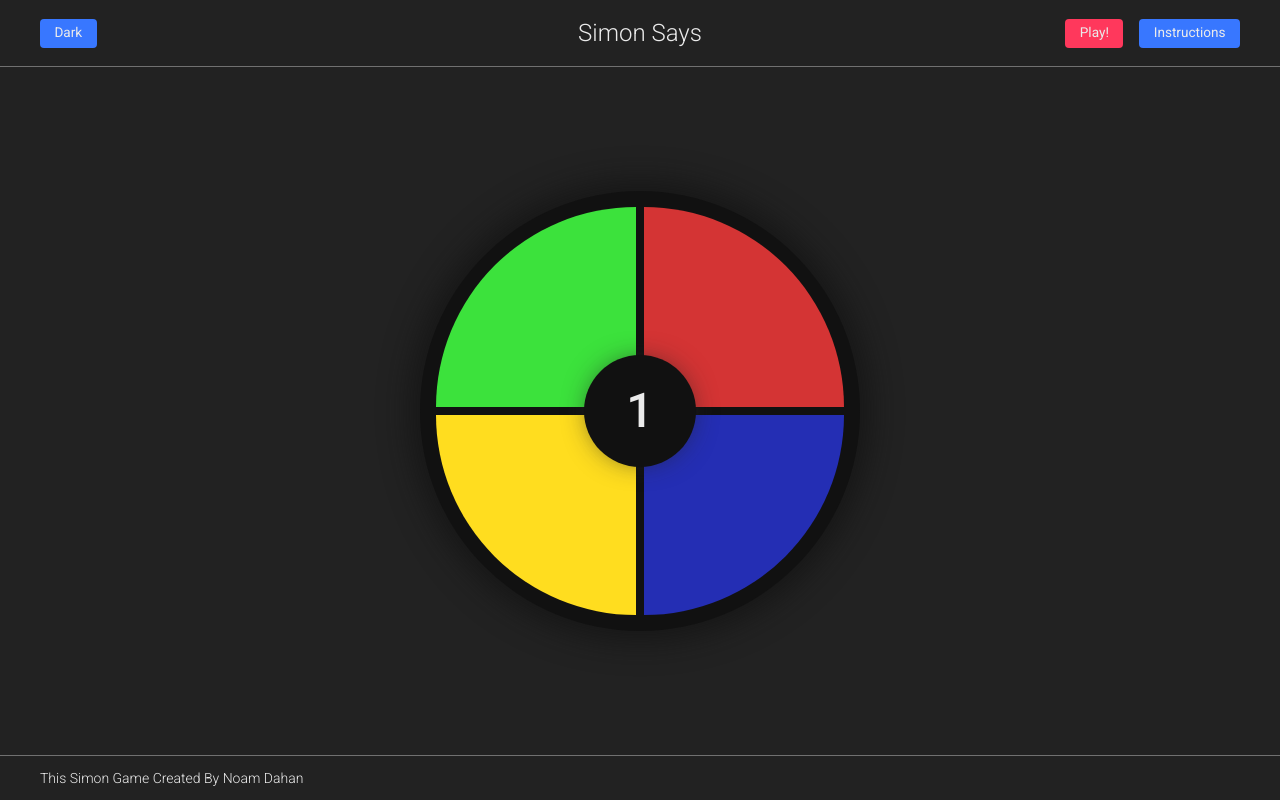
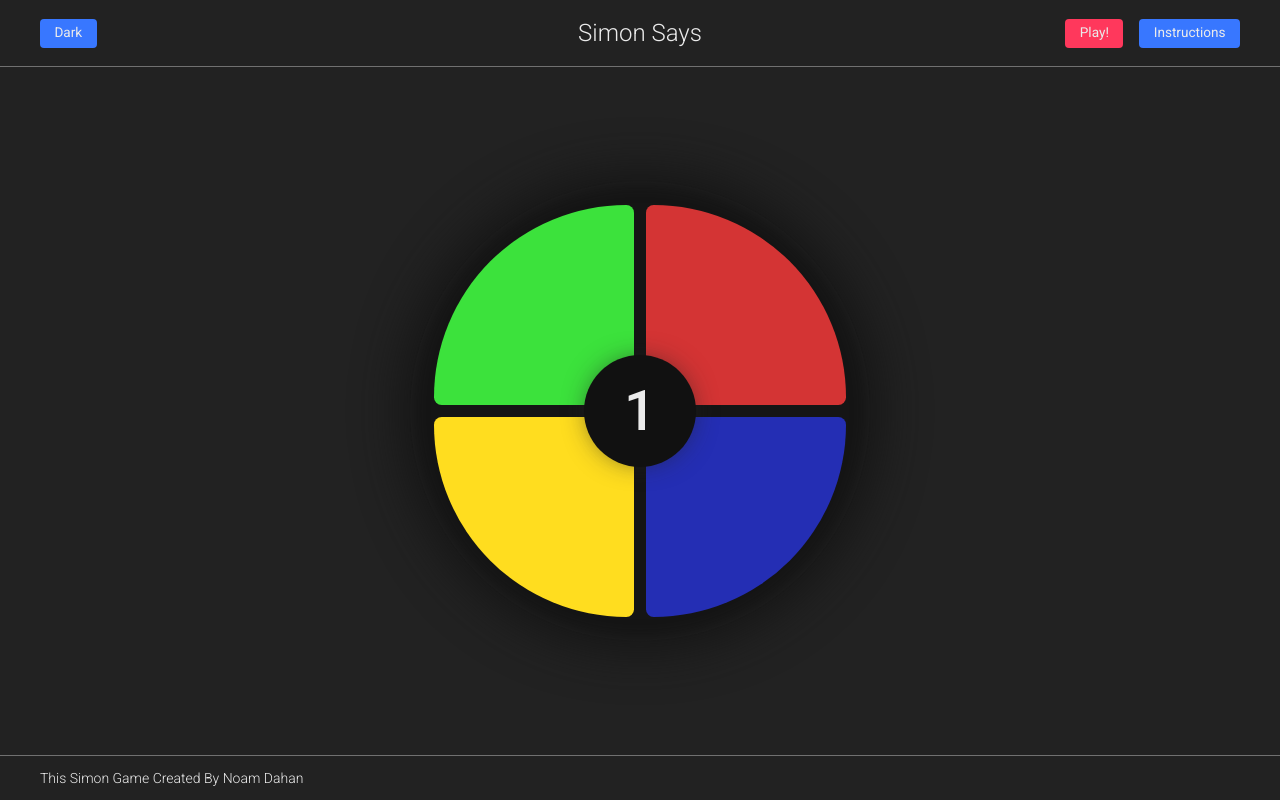
Before and after one commit to Boydem/Simon-s-game, a React (Create React App) app: page / in a window 1280 px wide. Built offline with nearby package versions, Linux system fonts and the light colour scheme.

Commit message:
game works!

```diff
--- a/src/app/pages/Home.tsx
+++ b/src/app/pages/Home.tsx
@@ -2,36 +2,60 @@ import { LegacyRef, useEffect, useRef, useState } from 'react'
 
 const colors: string[] = ['green', 'red', 'yellow', 'blue']
 
+// * Sound Effects *
+const sounds: { [key: string]: HTMLAudioElement } = {
+    green: new Audio('https://s3.amazonaws.com/freecodecamp/simonSound1.mp3'),
+    red: new Audio('https://s3.amazonaws.com/freecodecamp/simonSound2.mp3'),
+    blue: new Audio('https://s3.amazonaws.com/freecodecamp/simonSound3.mp3'),
+    yellow: new Audio('https://s3.amazonaws.com/freecodecamp/simonSound4.mp3'),
+}
+
 export const Home = () => {
     const [level, setLevel] = useState<number>(1)
     const [isGameOn, setIsGameOn] = useState(true)
-    const randomNums = useRef<number[]>([])
+    const [isPlayerMove, setIsPlayerMove] = useState(false)
+    const sequence = useRef<number[]>([])
     const gameBtnsRefs = useRef<HTMLButtonElement[]>([])
     const timeoutIds = useRef<NodeJS.Timeout[]>([])
-    const clickCount = useRef<number>(0)
+    const playerClick = useRef<number>(0)
 
     useEffect(() => {
+        document.body.focus()
+    }, [])
+
+    console.log('isPlayerMove:', isPlayerMove)
+    useEffect(() => {
         if (!isGameOn) return
-        const randomNum: number = Math.floor(Math.random() * 3) + 1
-        randomNums.current.push(randomNum)
+        const randomNum: number = Math.floor(Math.random() * 3)
+        sequence.current.push(randomNum)
 
-        function hilghlightBtn(index: number) {
-            gameBtnsRefs.current[index]?.classList.add('active')
+        function hilghlightBtn(colorIdx: number, sequenceCount: number) {
+            gameBtnsRefs.current[colorIdx]?.classList.add('active')
+            playSound(colorIdx)
             timeoutIds.current.push(
                 setTimeout(() => {
-                    gameBtnsRefs.current[index]?.classList.remove('active')
-                }, 1000)
+                    gameBtnsRefs.current[colorIdx]?.classList.remove('active')
+                    console.log('colorIdx:', colorIdx)
+                    console.log('sequence.current.length - 1:', sequence.current.length - 1)
+                    if (sequenceCount === sequence.current.length - 1) {
+                        console.log('hello:')
+                        setIsPlayerMove(true)
+                    }
+                }, 250)
             )
         }
 
         for (let i = 0; i < level; i++) {
-            const timeoutId = setTimeout(() => {
-                hilghlightBtn(i)
-            }, 250 + i * 1000) // Delay each button activation by 1 second
+            const timeoutId = setTimeout(
+                () => {
+                    hilghlightBtn(sequence.current[i], i)
+                },
+                i === 0 ? 1000 : 1000 + i * 1000
+            ) // Use a longer delay for the first button activation
             timeoutIds.current.push(timeoutId)
         }
 
-        console.log('randomNums.current:', randomNums.current)
+        console.log('randomNums.current:', sequence.current)
         return () => {
             clearTimeOuts()
         }
@@ -39,13 +63,15 @@ export const Home = () => {
 
     function handleClick(clickedIdx: number): void {
         console.log('clickedIdx:', clickedIdx)
-        console.log('randomNums.current[clickCount.current]:', randomNums.current[clickCount.current])
+        console.log('randomNums.current[clickCount.current]:', sequence.current[playerClick.current])
+        playSound(clickedIdx)
         if (isCorrectMove(clickedIdx)) {
-            clickCount.current++
-            console.log('clickCount.current:', clickCount.current)
-            if (clickCount.current === level) {
+            playerClick.current++
+            console.log('clickCount.current:', playerClick.current)
+            if (playerClick.current === level) {
                 console.log('LEVEL UPPPPP**************************:')
-                clickCount.current = 0
+                playerClick.current = 0
+                setIsPlayerMove(false)
                 setLevel(prev => prev + 1)
             }
             return
@@ -53,14 +79,23 @@ export const Home = () => {
         setIsGameOn(false)
     }
 
-    const isCorrectMove = (clickedIdx: number): boolean => {
-        return randomNums.current[clickCount.current] === clickedIdx
+    function playSound(index: number) {
+        let sound = sounds[Object.keys(sounds)[index]]
+        sound.currentTime = 0
+        sound.volume = 0.1
+        sound.play()
+    }
+
+    function isCorrectMove(clickedIdx: number): boolean {
+        return sequence.current[playerClick.current] === clickedIdx
     }
 
     function resetGame() {
-        randomNums.current = []
+        playerClick.current = 0
+        sequence.current = []
         setLevel(1)
         clearTimeOuts()
+        setIsPlayerMove(false)
         setIsGameOn(true)
     }
 
@@ -75,6 +110,7 @@ export const Home = () => {
             <div className='board'>
                 {colors.map((color, idx) => (
                     <button
+                        disabled={!isPlayerMove}
                         key={idx}
                         ref={el => {
                             if (el && !gameBtnsRefs.current.includes(el)) {
@@ -86,7 +122,7 @@ export const Home = () => {
                     ></button>
                 ))}
                 <div className='level'>
-                    <h1 title='score'>{level}</h1>
+                    <h1 title='Level'>{level}</h1>
                 </div>
                 {!isGameOn && (
                     <div className='modal'>
--- a/src/assets/scss/pages/home/home.scss
+++ b/src/assets/scss/pages/home/home.scss
@@ -4,13 +4,13 @@
     align-items: center;
     justify-content: center;
     .board {
-        box-shadow: 0px 0px 30px 10px #111111b0;
-        padding: 1rem;
+        box-shadow: inset 0px 0px 1.5rem -0.5rem lighten($dark, 5%), 0px 0px 3rem 0.5rem darken($dark, 5%);
+        padding: 1.5rem;
         border-radius: 1000px;
-        background-color: #111;
+        background-color: darken($dark, 5%);
         display: grid;
         grid-template-columns: repeat(2, 1fr);
-        gap: 0.5rem;
+        gap: 0.75rem;
         position: relative;
         .modal {
             position: absolute;
@@ -30,53 +30,70 @@
             }
         }
         .game-btn {
-            $hover-shadow: 0px 0px 10px 5px;
+            $hover-shadow: 0px 0px 20px 5px;
             height: 200px;
             min-width: 200px;
             box-shadow: #111111b0;
-            &:hover {
+            border-radius: 0.25rem;
+
+            &[disabled] {
+                cursor: not-allowed;
+            }
+            &:hover:not([disabled]) {
                 transform: scale(1.015);
                 opacity: 0.89;
             }
-            &:active {
-                transform: scale(0.95);
+            &:active:not([disabled]) {
+                transform: scale(0.985);
                 opacity: 1;
             }
             &.green {
                 border-radius: 100% 0 0 100%/100% 100% 0 0;
                 background-color: $clr-1;
-                &:active,
+                border-top-right-radius: 0.5rem;
+                border-bottom-left-radius: 0.5rem;
+                &:active:not([disabled]),
                 &.active {
+                    background-color: lighten($clr-1, 10%);
                     box-shadow: $hover-shadow rgba($clr-1, 50%);
                 }
             }
             &.red {
                 border-radius: 0 100% 0 100% /100% 100% 0 0;
                 background-color: $clr-2;
-                &:active,
+                border-top-left-radius: 0.5rem;
+                border-bottom-right-radius: 0.5rem;
+                &:active:not([disabled]),
                 &.active {
+                    background-color: lighten($clr-2, 10%);
                     box-shadow: $hover-shadow rgba($clr-2, 50%);
                 }
             }
             &.yellow {
                 border-radius: 100% 0 0 100%/0 100% 0 100%;
                 background-color: $clr-3;
-                &:active,
+                border-bottom-right-radius: 0.5rem;
+                border-top-left-radius: 0.5rem;
+                &:active:not([disabled]),
                 &.active {
+                    background-color: lighten($clr-3, 10%);
                     box-shadow: $hover-shadow rgba($clr-3, 50%);
                 }
             }
             &.blue {
                 border-radius: 0 100% 100% 0 / 100% 0 100% 0;
                 background-color: $clr-4;
-                &:active,
+                border-bottom-left-radius: 0.5rem;
+                border-top-right-radius: 0.5rem;
+                &:active:not([disabled]),
                 &.active {
+                    background-color: lighten($clr-4, 10%);
                     box-shadow: $hover-shadow rgba($clr-4, 50%);
                 }
             }
         }
         .level {
-            font-size: 1.5rem;
+            font-size: 1.75rem;
             position: absolute;
             top: 50%;
             left: 50%;
```
